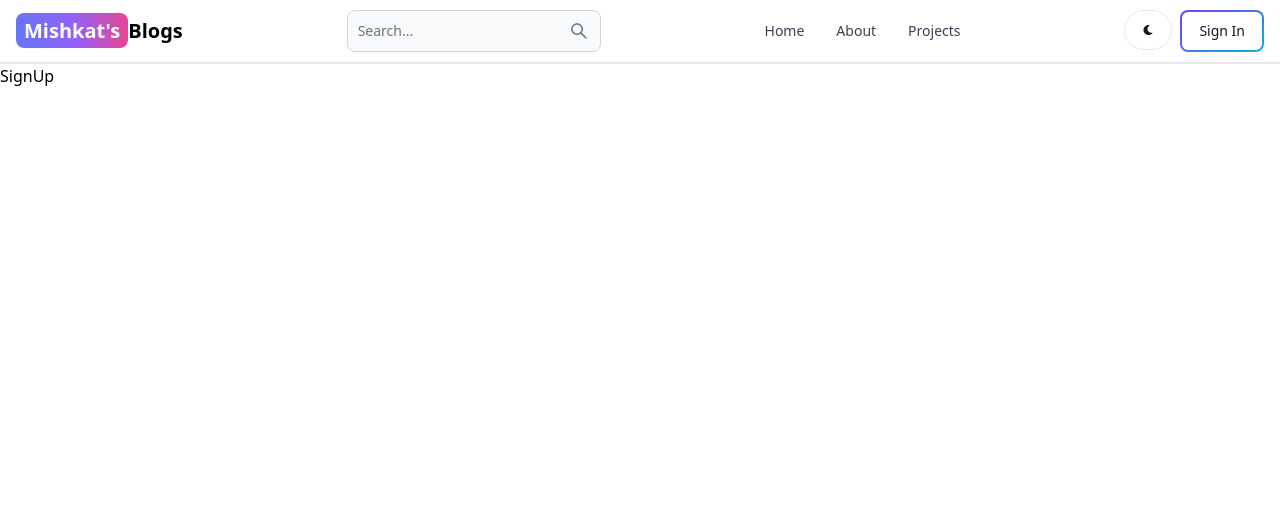
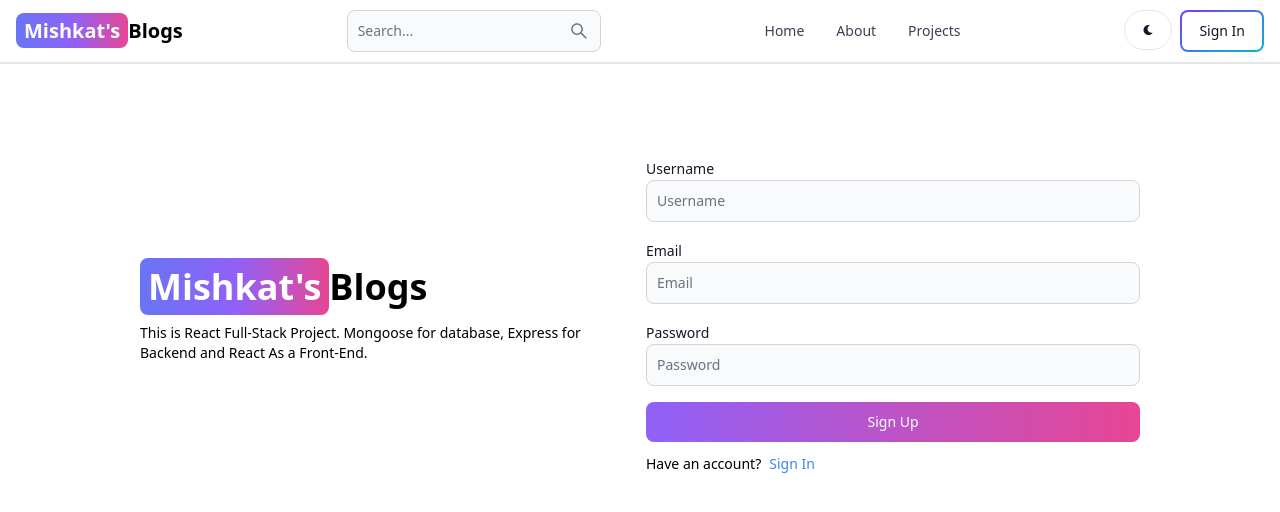
Before and after one commit to Musm1/Mern-Blog-Site, a React (Vite) app in the folder client/: page /sign-up in a window 1280 px wide. Shown: the top 512 px of the page. Built offline with nearby package versions, Linux system fonts and the light colour scheme.

Commit message:
signup page ui

```diff
--- a/client/src/pages/SignUp.jsx
+++ b/client/src/pages/SignUp.jsx
@@ -1,8 +1,47 @@
+import { Button, Label, TextInput } from 'flowbite-react'
 import React from 'react'
+import { Link } from 'react-router-dom'
 
 const SignUp = () => {
   return (
-    <div>SignUp</div>
+    <div className='min-h-screen mt-20'>
+      <div className='flex flex-col max-w-5xl gap-3 p-3 mx-auto md:flex-row md:items-center'>
+        {/*left div */}
+        <div className='flex-1'>
+          <Link to='/' className='text-4xl font-bold dark:text-white'>
+          <span className='px-2 py-1 text-white rounded-lg bg-gradient-to-r from-indigo-500 via-purple-500 to-pink-500'>
+            Mishkat's
+          </span>
+          Blogs
+          </Link>
+          <p className='mt-4 text-sm'>
+            This is React Full-Stack Project. Mongoose for database, Express for Backend and React As a Front-End.
+          </p>
+        </div>
+        {/*right div */}
+        <div className='flex-1'>
+          <form className='flex flex-col gap-4'>
+            <div>
+              <Label value='Username'/>
+              <TextInput type='text' placeholder='Username' id='username'/>
+            </div>
+            <div>
+              <Label value='Email'/>
+              <TextInput type='text' placeholder='Email' id='email'/>
+            </div>
+            <div>
+              <Label value='Password'/>
+              <TextInput type='password' placeholder='Password' id='password'/>
+            </div>
+            <Button gradientDuoTone='purpleToPink' type='submit'>Sign Up</Button>
+          </form>
+          <div className='flex gap-2 mt-3 text-sm'>
+            <span>Have an account?</span>
+            <Link to='/sign-in' className='text-blue-500'>Sign In</Link>
+          </div>
+        </div>
+      </div>
+    </div>
   )
 }
 
```
